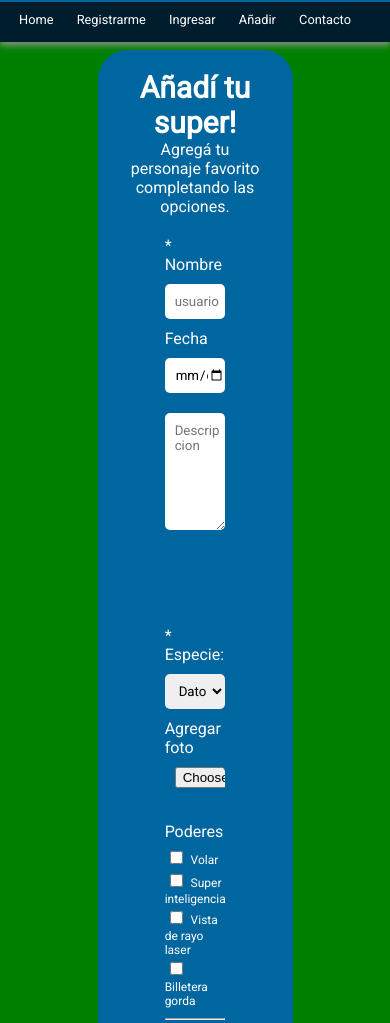
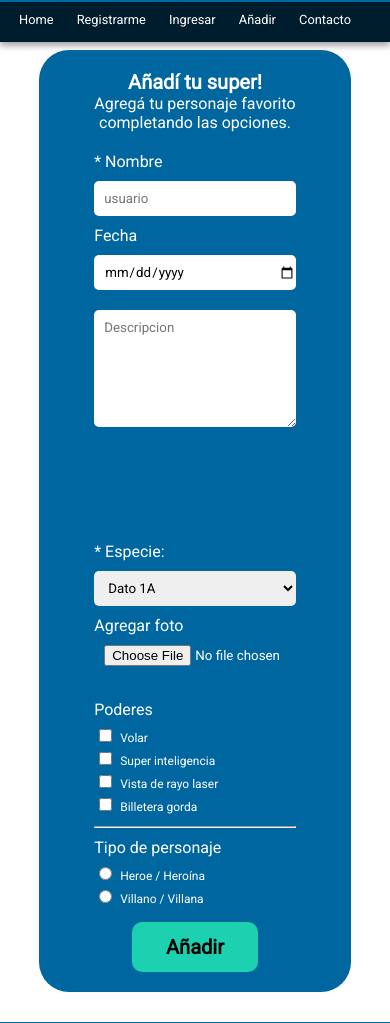
Before and after one commit to florcadelli/florcadelli.github.io, a plain HTML site: page super-forms/aniadir.html in a window 390 px wide. Shown: the part 55-1078 px from the top of the page. Drawn offline with Linux system fonts and the light colour scheme.

Commit message:
form responsive

```diff
--- a/super-forms/css/formulario2.css
+++ b/super-forms/css/formulario2.css
@@ -83,4 +83,26 @@ main .fondoformulario fieldset input{
         background-color: var(--colorTerciario);
         color:white;
 }
-/*el input de archivo no me toma las caracteristicas de los otros input"
+@media screen and (max-width:768px) {
+    main .fondoformulario{
+        width: 80%;
+    }
+    main .fondoformulario h2{
+        font-size: 25px;
+    }
+    .formulario2 .verde2{
+        font-size: 22px;
+    }
+}
+@media screen and (max-width:480px) {
+    main .fondoformulario .ladoA, main .fondoformulario .ladoB{
+        width: 80%;
+        /* border: 1px solid red; */
+    }
+    main .fondoformulario h2{
+        font-size: 20px;
+    }
+    .formulario2 .verde2{
+        font-size: 20px;
+    }
+}
--- a/super-forms/css/formularios.css
+++ b/super-forms/css/formularios.css
@@ -6,7 +6,6 @@
     text-align: center;
 }
 .formulario{
-    /* background-color: red; */
     /* border:1px solid red; */
     display:inline-block;
     margin:10px;
@@ -94,3 +93,24 @@
     padding-top: 10px;
     padding-bottom: 10px;
 }
+@media screen and (max-width:768px) {
+    .formulario{
+        /* border:1px solid red; */
+        width: 50%;
+
+    }
+    .formulario h2{
+        font-size: 30px;
+
+    }
+}
+@media screen and (max-width:480px) {
+    .formulario{
+        /* border:1px solid red; */
+        width: 80%;
+
+    }
+    .formulario h2{
+        font-size: 20px;
+    }
+}
--- a/super-forms/css/home.css
+++ b/super-forms/css/home.css
@@ -271,7 +271,7 @@ main section .mas{
     main{
         display:flex;
        justify-content: center;
-       background: green;
+       /* background: green;  */
     }
     section{
         display:flex;
```
